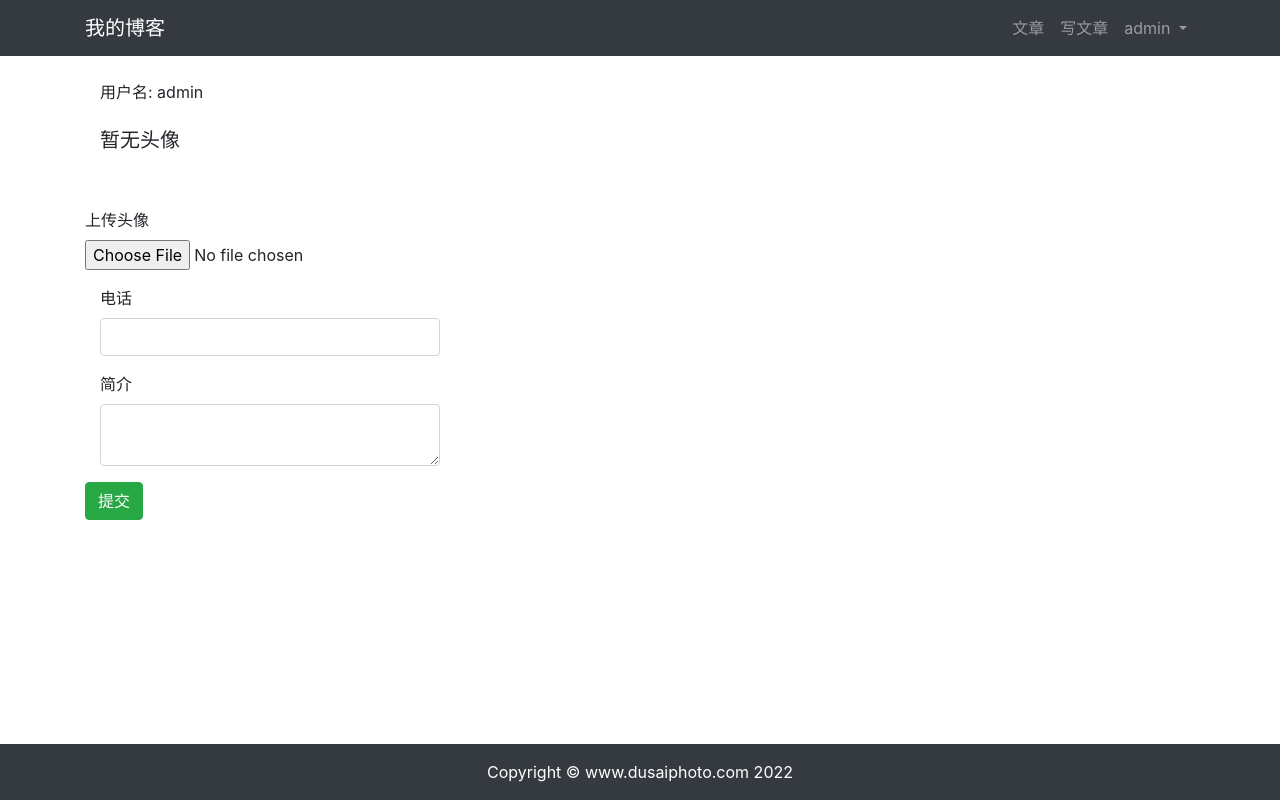
After one commit to lskylines/my_blog, a Django app: page /userprofile/edit/5 in a window 1280 px wide. The commit adds this page. Run offline with Django 3.2, Linux system fonts and the light colour scheme; a user stored in the database is signed in; data comes from the database, SQL or seed files in the repository; both versions use the stored data as it was after the commit; some libraries are stand-ins or nearby versions.

```diff
--- a/article/models.py
+++ b/article/models.py
@@ -16,6 +16,8 @@ class ArticlePost(models.Model):
     # 文章更新时间
     updated = models.DateTimeField(auto_now=True)
 
+    total_views = models.PositiveIntegerField(default=0)
+
     # 内部类用于给model定义元数据
 
     class Meta:
--- a/article/templates/article/list.html
+++ b/article/templates/article/list.html
@@ -19,6 +19,12 @@
                 </div>
                 <div class="card-footer">
                     <a href="{% url 'article:article_detail' article.id %}" class="btn btn-primary">阅读本文</a>
+                    <!--显示浏览量-->
+                    <span>
+                        <small class="col align-self-end" style="color: green">
+                            浏览: {{article.total_views}}
+                        </small>
+                    </span>
                 </div>
             </div>
         </div>
--- a/article/templates/header.html
+++ b/article/templates/header.html
@@ -22,9 +22,9 @@
                             {{user.username}}
                         </a>
                         <div class="dropdown-menu" aria-labelledby="dropdown">
+                            <a class="dropdown-item" href="{% url 'userprofile:edit' user.id %}">个人信息</a>
                             <a class="dropdown-item" href="#" onclick="user_delete()">删除用户</a>
                             <a href="{% url 'userprofile:logout' %}" class="dropdown-item">退出登录</a>
-                            <a class="dropdown-item" href="{% url 'userprofile:edit' user.id %}">个人信息</a>
                         </div>
 
                     </li>
--- /dev/null
+++ b/userprofile/templates/userprofile/edit.html
@@ -0,0 +1,53 @@
+{% extends  "base.html" %}
+{% load staticfiles %}
+
+{% block title %}
+  用户信息
+{% endblock title %}
+
+{% block content %}
+
+  <div class="container">
+    <div class="row">
+      <div class="col-12">
+        <br>
+        <div class="col-md-4">用户名: {{user.username}}</div>
+        <br>
+        {% if profile.avatar %}
+            <div class="col-md-4">头像</div>
+            <img src="{{profile.avatar.url}}" style="max-width: 20%; border-radius: 15%;" class="col-md-4">
+          {% else %}
+            <h5 class="col-md-4">暂无头像</h5>
+          {% endif %}
+          <br>
+          <br>
+
+
+
+
+
+        <form method="post" enctype="multipart/form-data" action="{% url 'userprofile:edit' user.id %}">
+          {% csrf_token %}
+
+            <div class="form-group">
+              <label for="avatar">上传头像</label>
+              <input type="file" class="form-control-file" name="avatar" id="avatar">
+            </div>
+
+          <!--电话号码-->
+          <div class="form-group col-md-4">
+            <label for="phone">电话</label>
+            <input type="text" class="form-control" id="phone" name="phone" value="{{profile.phone}}">
+          </div>
+          <!--个人简介-->
+          <div class="form-group col-md-4">
+            <label for="bio">简介</label>
+            <textarea type="text" class="form-control" id="bio" name="bio">{{profile.bio}}</textarea>
+          </div>
+          <button type="submit" class="btn btn-success">提交</button>
+
+        </form>
+      </div>
+    </div>
+  </div>
+{% endblock content %}
```
Also changed, not shown: article/templates/article/detail.html (+7 -0 lines), article/views.py (+13 -0 lines), article/migrations/0002_articlepost_total_views.py (added), db.sqlite3, media/avatar/20230615/img1.jpg (added), userprofile/migrations/0001_initial.py (added).
